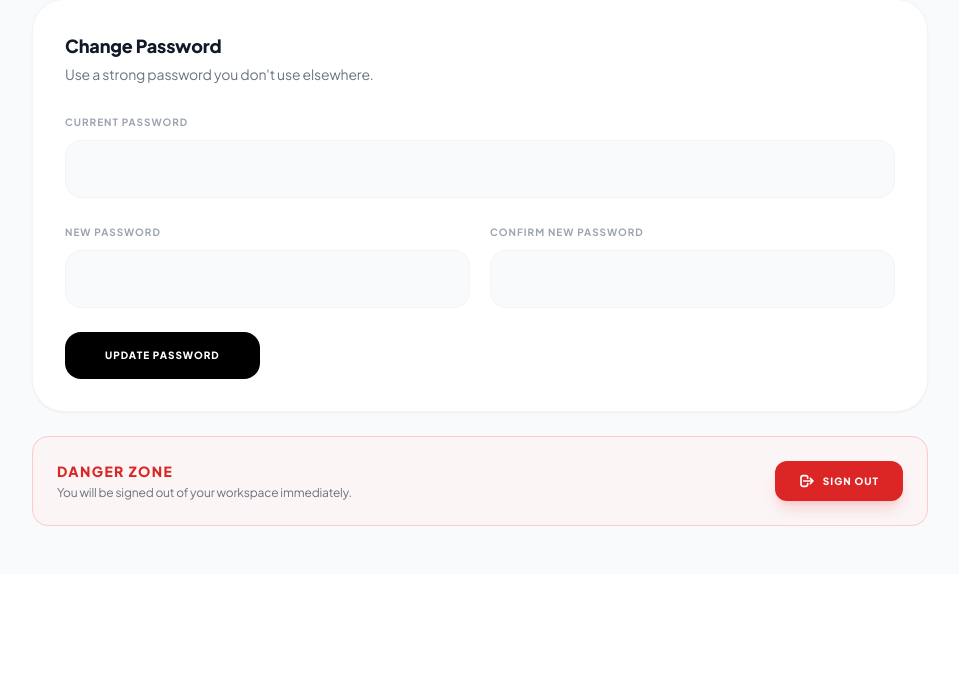
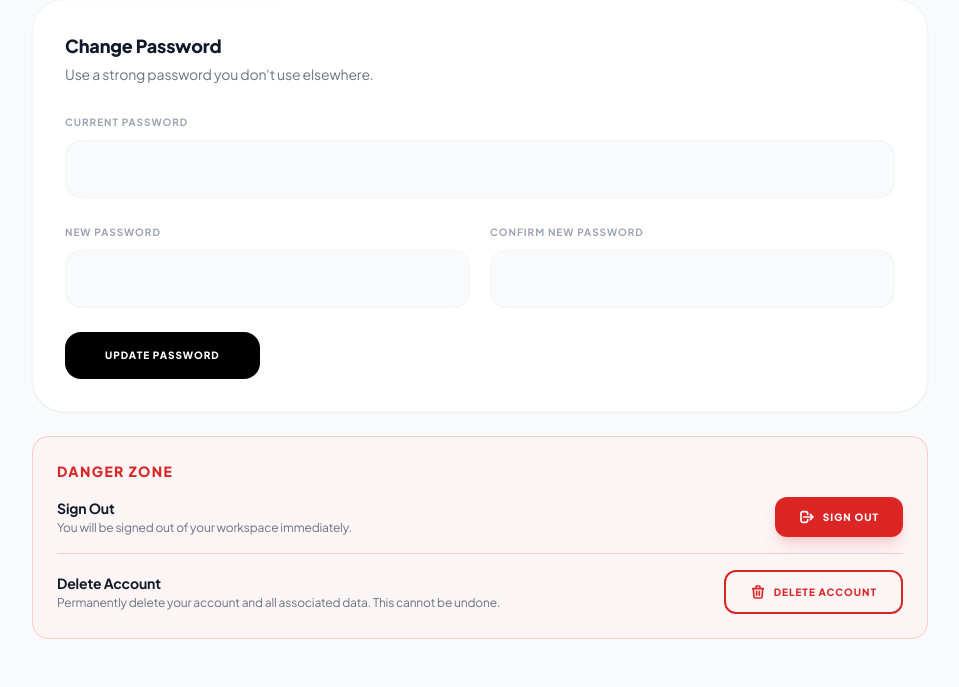
Before and after one commit to anubhavmohandas/Customer-retention-Churn-Prediction-using-Analytics-with-Cloud, a Django app: template apps/customer/templates/settings.html in a window 1280 px wide. Shown: the part 971-1658 px from the top of the page, without its empty margins (304-1263 px from the left). Before the commit the page ends 1497 px from the top, so only its background shows below. Run offline with Django 3.2, Linux system fonts and the light colour scheme; the template is opened without the code that fills it, so the values that code supplies are empty; some libraries are stand-ins or nearby versions.

Commit message:
delete functionality

```diff
--- a/apps/customer/templates/settings.html
+++ b/apps/customer/templates/settings.html
@@ -138,11 +138,14 @@
         </form>
 
         <!-- Danger Zone -->
-        <div class="mt-6 border border-red-200 dark:border-red-900/40 rounded-2xl p-6 bg-red-50/50 dark:bg-red-950/20">
+        <div class="mt-6 border border-red-200 dark:border-red-900/40 rounded-2xl p-6 bg-red-50/50 dark:bg-red-950/20 space-y-4">
+            <h3 class="text-sm font-extrabold text-red-600 dark:text-red-400 uppercase tracking-widest">Danger Zone</h3>
+
+            <!-- Sign Out -->
             <div class="flex items-center justify-between">
                 <div>
-                    <h3 class="text-sm font-extrabold text-red-600 dark:text-red-400 uppercase tracking-widest">Danger Zone</h3>
-                    <p class="text-xs text-gray-500 dark:text-zinc-500 mt-1">You will be signed out of your workspace immediately.</p>
+                    <p class="text-sm font-bold dark:text-white">Sign Out</p>
+                    <p class="text-xs text-gray-500 dark:text-zinc-500 mt-0.5">You will be signed out of your workspace immediately.</p>
                 </div>
                 <form method="POST" action="{% url 'logout' %}">
                     {% csrf_token %}
@@ -153,6 +156,51 @@
                         </svg>
                         Sign Out
                     </button>
+                </form>
+            </div>
+
+            <div class="border-t border-red-200 dark:border-red-900/40"></div>
+
+            <!-- Delete Account -->
+            <div class="flex items-center justify-between">
+                <div>
+                    <p class="text-sm font-bold dark:text-white">Delete Account</p>
+                    <p class="text-xs text-gray-500 dark:text-zinc-500 mt-0.5">Permanently delete your account and all associated data. This cannot be undone.</p>
+                </div>
+                <button onclick="document.getElementById('delete-modal').classList.remove('hidden')"
+                    class="flex items-center gap-2 px-6 py-3 border-2 border-red-600 text-red-600 hover:bg-red-600 hover:text-white rounded-xl font-black text-[10px] uppercase tracking-widest hover:scale-[0.98] active:scale-95 transition-all">
+                    <svg xmlns="http://www.w3.org/2000/svg" class="w-4 h-4" fill="none" viewBox="0 0 24 24" stroke="currentColor" stroke-width="2.5">
+                        <path stroke-linecap="round" stroke-linejoin="round" d="M19 7l-.867 12.142A2 2 0 0116.138 21H7.862a2 2 0 01-1.995-1.858L5 7m5 4v6m4-6v6m1-10V4a1 1 0 00-1-1h-4a1 1 0 00-1 1v3M4 7h16"/>
+                    </svg>
+                    Delete Account
+                </button>
+            </div>
+        </div>
+
+        <!-- Delete Account Confirmation Modal -->
+        <div id="delete-modal" class="hidden fixed inset-0 bg-black/60 backdrop-blur-sm z-50 flex items-center justify-center p-4">
+            <div class="bg-white dark:bg-zinc-900 rounded-3xl p-8 max-w-md w-full shadow-2xl border border-red-100 dark:border-red-900/30">
+                <div class="text-center mb-6">
+                    <div class="w-14 h-14 bg-red-100 dark:bg-red-900/30 rounded-full flex items-center justify-center mx-auto mb-4">
+                        <svg xmlns="http://www.w3.org/2000/svg" class="w-7 h-7 text-red-600" fill="none" viewBox="0 0 24 24" stroke="currentColor" stroke-width="2">
+                            <path stroke-linecap="round" stroke-linejoin="round" d="M12 9v2m0 4h.01M10.29 3.86L1.82 18a2 2 0 001.71 3h16.94a2 2 0 001.71-3L13.71 3.86a2 2 0 00-3.42 0z"/>
+                        </svg>
+                    </div>
+                    <h3 class="text-xl font-extrabold dark:text-white">Delete Account?</h3>
+                    <p class="text-sm text-gray-500 dark:text-zinc-400 mt-2">This will permanently delete your account, all predictions, and reports. <strong>This cannot be undone.</strong></p>
+                </div>
+                <form method="POST" action="{% url 'delete_account' %}">
+                    {% csrf_token %}
+                    <div class="space-y-3">
+                        <button type="submit"
+                            class="w-full py-4 bg-red-600 hover:bg-red-700 text-white rounded-2xl font-black text-[10px] uppercase tracking-widest transition-all">
+                            Yes, Delete My Account
+                        </button>
+                        <button type="button" onclick="document.getElementById('delete-modal').classList.add('hidden')"
+                            class="w-full py-4 bg-gray-100 dark:bg-zinc-800 text-gray-700 dark:text-zinc-300 rounded-2xl font-black text-[10px] uppercase tracking-widest transition-all hover:bg-gray-200 dark:hover:bg-zinc-700">
+                            Cancel
+                        </button>
+                    </div>
                 </form>
             </div>
         </div>
--- a/apps/customer/urls.py
+++ b/apps/customer/urls.py
@@ -10,7 +10,7 @@ from apps.customer.views import (
     BulkPredictionView,
     prediction_page,
     report_history_page,
-    risk_analysis_page, export_risk_list, ai_models_page, settings_page,
+    risk_analysis_page, export_risk_list, ai_models_page, settings_page, delete_account,
     TrainCustomModelView,
     otp_verify_page, resend_otp,
     password_reset_request, password_reset_confirm
@@ -33,6 +33,7 @@ urlpatterns = [
     path('export-risk-list/', export_risk_list, name='export_risk_list'),
     path('ai-models/', ai_models_page, name='ai_models_page'),
     path('settings/', settings_page, name='settings_page'),
+    path('accounts/delete/', delete_account, name='delete_account'),
 
 
     # --- 2FA & Password Reset ---
```
Also changed, not shown: apps/customer/views.py (+15 -1 lines).
